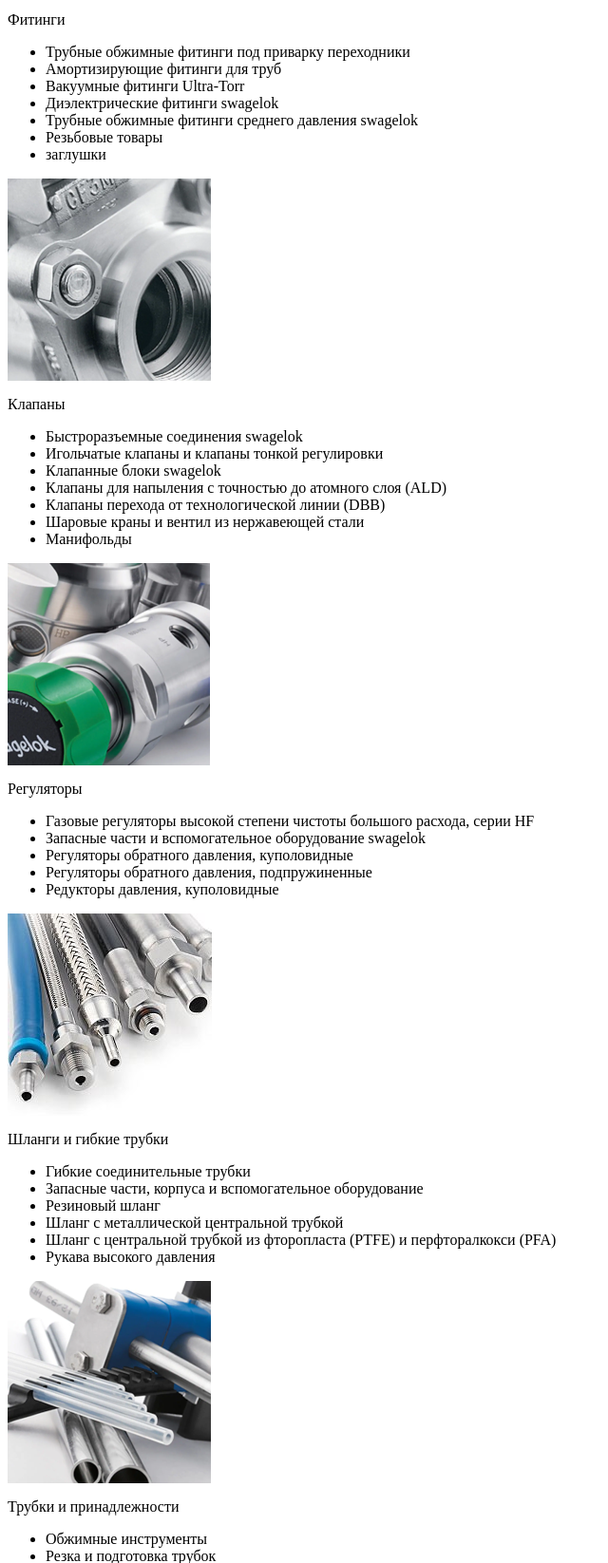
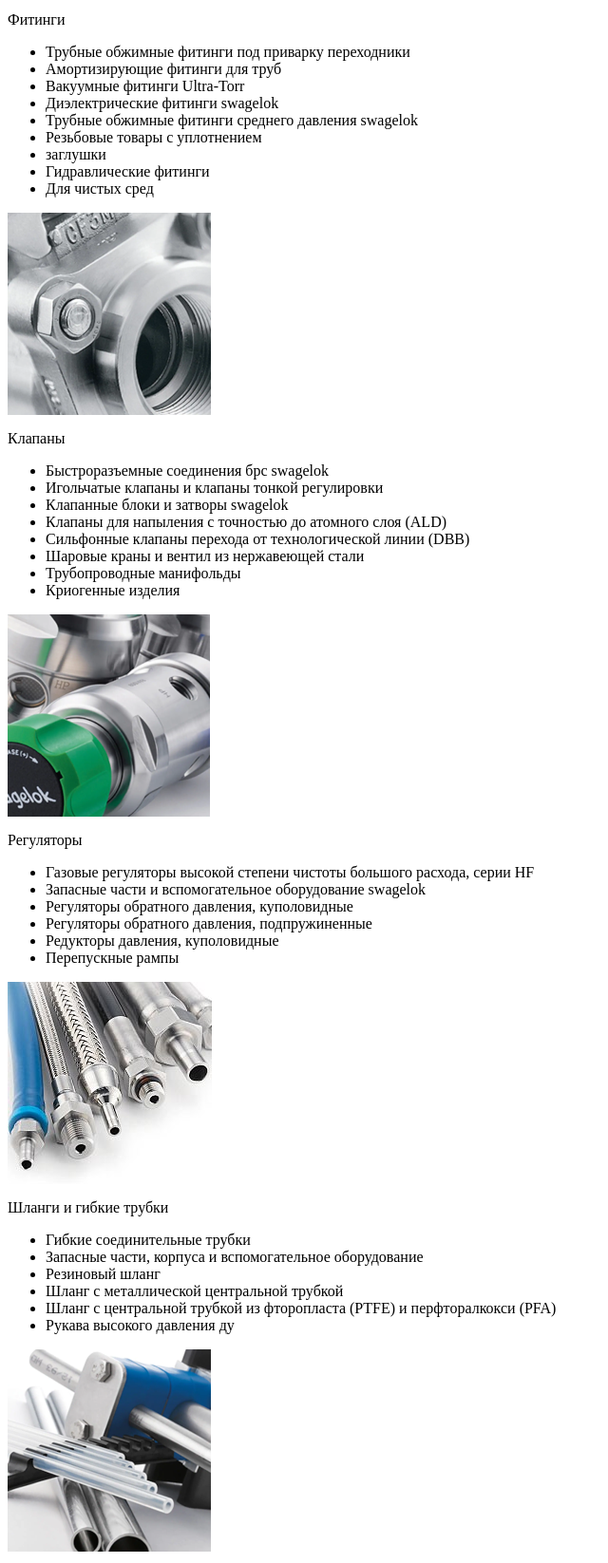
Before and after one commit to Lavreek/Layout.swagelok.by, a Symfony app: template templates/home/blocks/categories.html.twig in a window 1280 px wide. Shown: the part 259-1905 px from the top of the page at 95% size, without its empty margins (0-640 px from the left). Run offline with Twig, Linux system fonts and the light colour scheme; the template is opened without the code that fills it, so the values that code supplies are empty; some libraries are stand-ins or nearby versions.

Commit message:
Update categories.html.twig

```diff
--- a/templates/home/blocks/categories.html.twig
+++ b/templates/home/blocks/categories.html.twig
@@ -14,8 +14,10 @@
                         <li><a>Вакуумные фитинги Ultra-Torr</a></li>
                         <li><a>Диэлектрические <!--noindex-->фитинги<!--/noindex--> swagelok</a></li>
                         <li><a><!--noindex-->Трубные обжимные фитинги<!--/noindex--> среднего давления swagelok</a></li>
-                        <li><a>Резьбовые товары</a></li>
+                        <li><a>Резьбовые товары с уплотнением</a></li>
                         <li><a>заглушки</a></li>
+                        <li><a>Гидравлические <!--noindex-->фитинги<!--/noindex--></a></li>
+                        <li><a>Для чистых сред</a></li>
                    </ul>
                 </div>
             </div>
@@ -26,13 +28,14 @@
                 <div class="description">
                     <p class="header">Клапаны</p>
                     <ul class="list">
-                        <li><a>Быстроразъемные соединения swagelok</a></li>
+                        <li><a>Быстроразъемные соединения брс swagelok</a></li>
                         <li><a>Игольчатые клапаны и клапаны тонкой регулировки</a></li>
-                        <li><a>Клапанные блоки swagelok</a></li>
+                        <li><a>Клапанные блоки и затворы swagelok</a></li>
                         <li><a><!--noindex-->Клапаны<!--/noindex--> для напыления с точностью до атомного слоя (ALD)</a></li>
-                        <li><a>Клапаны перехода от технологической линии (DBB)</a></li>
+                        <li><a>Сильфонные клапаны перехода от технологической линии (DBB)</a></li>
                         <li><a>Шаровые краны и вентил из нержавеющей стали</a></li>
-                        <li><a>Манифольды</a></li>
+                        <li><a>Трубопроводные манифольды</a></li>
+                        <li><a>Криогенные изделия</a></li>
                     </ul>
                 </div>
             </div>
@@ -48,6 +51,7 @@
                         <li><a>Регуляторы обратного <!--noindex-->давления<!--/noindex-->, куполовидные</a></li>
                         <li><a><!--noindex-->Регуляторы обратного давления<!--/noindex-->, подпружиненные</a></li>
                         <li><a>Редукторы давления, куполовидные</a></li>
+                        <li><a>Перепускные рампы</a></li>
                   </ul>
                 </div>
             </div>
@@ -63,7 +67,7 @@
                         <li><a>Резиновый <!--noindex-->шланг<!--/noindex--></a></li>
                         <li><a><!--noindex-->Шланг<!--/noindex--> с металлической центральной <!--noindex-->трубкой<!--/noindex--></a></li>
                         <li><a>Шланг с центральной <!--noindex-->трубкой<!--/noindex--> из фторопласта (PTFE) и перфторалкокси (PFA)</a></li>
-                        <li><a>Рукава высокого <!--noindex-->давления<!--/noindex--></a></li>
+                        <li><a>Рукава высокого <!--noindex-->давления<!--/noindex--> ду</a></li>
 
                    </ul>
                 </div>
@@ -79,6 +83,7 @@
                         <li><a>Резка и подготовка трубок</a></li>
                         <li><a>Система креплений</a></li>
                         <li><a>Трубогибы</a></li>
+                        <li><a>Металлорукава</a></li>
                    </ul>
                 </div>
             </div>
@@ -117,12 +122,14 @@
                     <p class="header">Измерительные устройства</p>
                     <ul class="list">
                         <li><a><!--noindex-->Датчики<!--/noindex--> давления</a></li>
-                        <li><a>Датчики потока</a></li>
+                        <li><a>Датчики-контроллеры измерения потока</a></li>
                         <li><a>Защитные гильзы и аксессуары swagelok</a></li>
                         <li><a>Манометры</a></li>
                         <li><a>Ротаметры</a></li>
                         <li><a>Течеискатели и соединители</a></li>
                         <li><a>Расходомеры</a></li>
+                        <li><a>Уровнемеры</a></li>
+
                </ul>
                 </div>
             </div>
```
Lines whose indentation alone changed are shown as unchanged.
